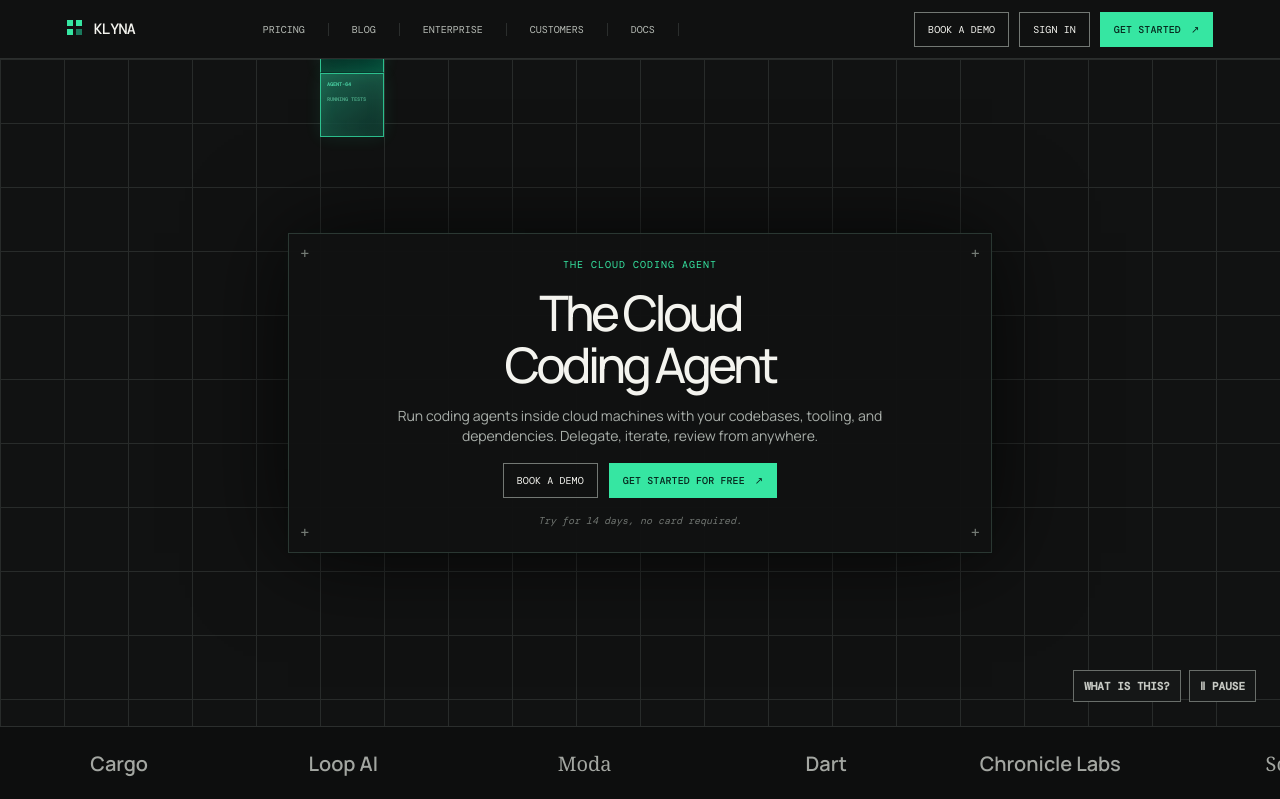
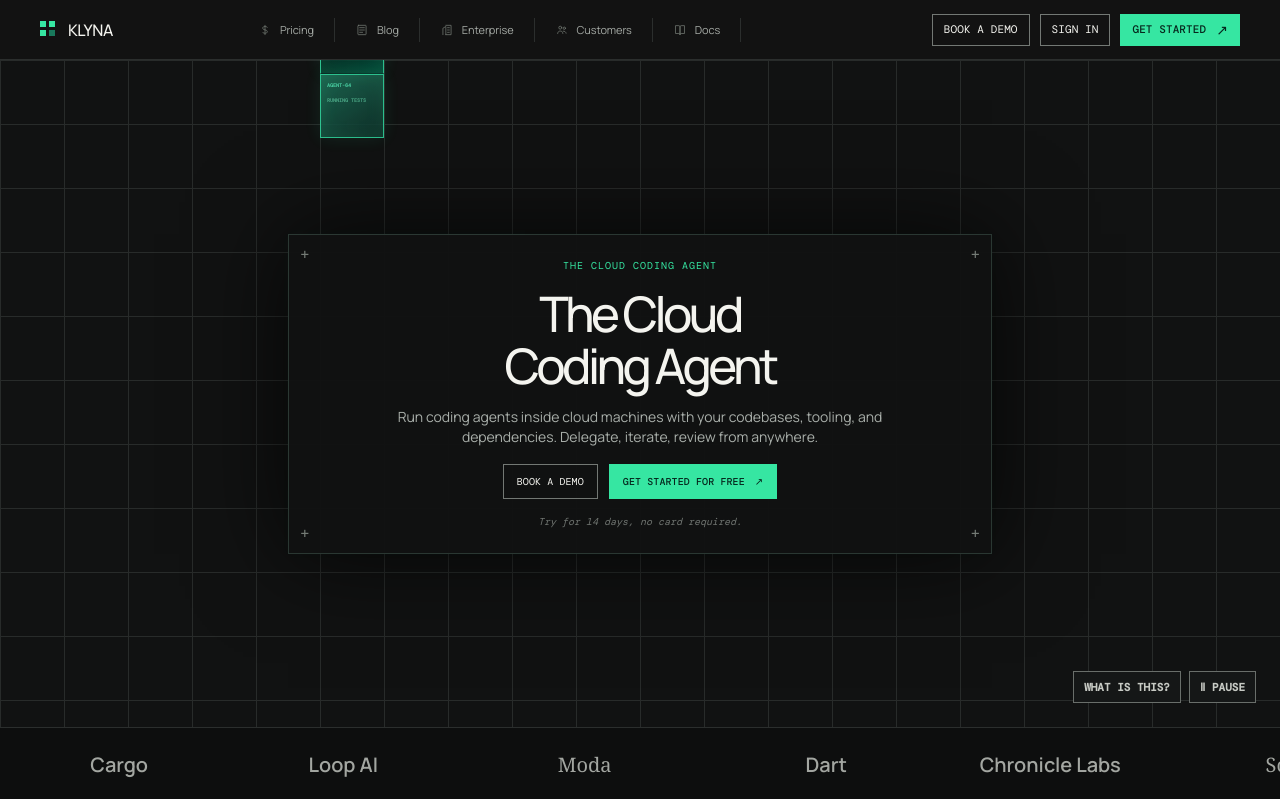
Before and after one commit to peterish8/klyna-landing, a Next.js app: page / in a window 1280 px wide. Shown: the top 799 px of the page. Built offline with nearby package versions, Linux system fonts and the light colour scheme.

Commit message:
Match landing navigation to reference header

```diff
--- a/src/app/globals.css
+++ b/src/app/globals.css
@@ -386,3 +386,95 @@
   .faq,
   .closing { padding-top: 82px; padding-bottom: 112px; }
 }
+
+/* Replicas-style navigation shell. The Klyna mark remains intentionally
+   unchanged; only the shared header geometry and navigation treatment move to
+   the reference layout. */
+.nav {
+  height: 60px;
+  padding: 0 24px;
+  background: #121212;
+  backdrop-filter: none;
+}
+
+.nav-inner {
+  width: min(1200px, 100%);
+  height: 100%;
+  margin: 0 auto;
+  display: flex;
+  align-items: center;
+  min-width: 0;
+}
+
+.nav .brand {
+  gap: 10px;
+  font: 500 16px/1 var(--sans);
+  letter-spacing: -.45px;
+}
+
+.nav-links {
+  height: 100%;
+  margin-left: 145px;
+  display: flex;
+  align-items: center;
+  min-width: 0;
+}
+
+.nav-links a {
+  height: 24px;
+  padding: 0 20px;
+  display: inline-flex;
+  align-items: center;
+  gap: 8px;
+  color: #a5aaa5;
+  border-right: 1px solid var(--dark-line);
+  font: 11px/1 var(--sans);
+  letter-spacing: -.1px;
+  text-transform: none;
+  transition: color .18s ease;
+}
+
+.nav-links a:first-child { padding-left: 0; }
+.nav-links a:hover,
+.nav-links a:focus-visible { color: #f4f4ef; }
+.nav-icon { width: 14px; height: 14px; flex: none; color: #737a74; }
+.nav-links a:hover .nav-icon,
+.nav-links a:focus-visible .nav-icon { color: var(--mint); }
+
+.nav-actions {
+  margin-left: auto;
+  gap: 10px;
+  flex: none;
+}
+
+.nav-actions .button {
+  min-height: 32px;
+  padding: 0 11px;
+  font-size: 11px;
+  line-height: 1;
+}
+
+.nav-actions .button.mint { min-width: 106px; }
+.nav-actions .button span[aria-hidden="true"] { font-size: 14px; line-height: 1; }
+
+@media (max-width: 1100px) {
+  .nav-links { margin-left: 64px; }
+  .nav-links a { padding-inline: 13px; }
+}
+
+@media (max-width: 900px) {
+  .nav-links { margin-left: 32px; }
+  .nav-links a { padding-inline: 9px; gap: 5px; font-size: 10px; }
+  .nav-icon { width: 13px; height: 13px; }
+  .nav-actions { gap: 6px; }
+  .nav-actions .button { padding-inline: 8px; font-size: 10px; }
+}
+
+@media (max-width: 800px) {
+  .nav { height: 68px; padding: 0 20px; }
+  .nav-inner { width: 100%; }
+  .nav-links,
+  .nav-demo,
+  .nav-signin { display: none; }
+  .nav-actions .button { min-height: 32px; padding: 0 11px; font-size: 9px; }
+}
--- a/src/app/page.tsx
+++ b/src/app/page.tsx
@@ -139,6 +139,19 @@
   return <span className="product-mark" aria-hidden="true"><i /><i /><i /><i /></span>;
 }
 
+type NavIconKind = "pricing" | "blog" | "enterprise" | "customers" | "docs";
+
+function NavIcon({ kind }: { kind: NavIconKind }) {
+  const paths = {
+    pricing: <><path d="M12 4v16" /><path d="M16 7.5c-.7-1-2-1.5-4-1.5-2.4 0-4 1.1-4 2.8 0 4.2 8 1.8 8 6 0 1.7-1.6 2.7-4 2.7-2 0-3.3-.5-4-1.5" /></>,
+    blog: <><rect x="5" y="4" width="14" height="16" rx="1" /><path d="M8 8h8M8 12h8M8 16h5" /></>,
+    enterprise: <><path d="M5 20V9l5-3v14M10 20h9V4h-9M13 8h3M13 12h3M13 16h3" /></>,
+    customers: <><circle cx="9" cy="8" r="2.5" /><circle cx="16" cy="9" r="2" /><path d="M4.5 18c.3-2.7 2-4.2 4.5-4.2s4.2 1.5 4.5 4.2M14 14c2.7-.2 4.5 1.1 5 3.5" /></>,
+    docs: <><path d="M5 4.5h5c1.1 0 2 .9 2 2V20c0-1.1-.9-2-2-2H5zM19 4.5h-5c-1.1 0-2 .9-2 2V20c0-1.1.9-2 2-2h5z" /></>,
+  };
+  return <svg className="nav-icon" viewBox="0 0 24 24" fill="none" stroke="currentColor" strokeWidth="1.3" strokeLinecap="round" strokeLinejoin="round" aria-hidden="true">{paths[kind]}</svg>;
+}
+
 function PreviewChrome({ label }: { label: string }) {
   return <div className="preview-chrome"><span className="preview-logo"><ProductMark /></span><span>{label}</span><span className="preview-menu">···</span></div>;
 }
@@ -234,9 +247,17 @@
   return (
     <main>
       <nav className="nav">
-        <a className="brand" href="#top"><ProductMark /> KLYNA</a>
-        <div className="nav-links"><a href="#workflow">Pricing</a><a href="#control">Blog</a><a href="#environment">Enterprise</a><a href="#teams">Customers</a><a href="#faq">Docs</a></div>
-        <div className="nav-actions"><a className="button ghost nav-demo" href="#contact">BOOK A DEMO</a><a className="button ghost nav-signin" href="#contact">SIGN IN</a><a className="button mint" href="#start">GET STARTED <Arrow /></a></div>
+        <div className="nav-inner">
+          <a className="brand" href="#top"><ProductMark /> KLYNA</a>
+          <div className="nav-links">
+            <a href="#workflow"><NavIcon kind="pricing" /><span>Pricing</span></a>
+            <a href="#control"><NavIcon kind="blog" /><span>Blog</span></a>
+            <a href="#environment"><NavIcon kind="enterprise" /><span>Enterprise</span></a>
+            <a href="#teams"><NavIcon kind="customers" /><span>Customers</span></a>
+            <a href="#faq"><NavIcon kind="docs" /><span>Docs</span></a>
+          </div>
+          <div className="nav-actions"><a className="button ghost nav-demo" href="#contact">BOOK A DEMO</a><a className="button ghost nav-signin" href="#contact">SIGN IN</a><a className="button mint" href="#start">GET STARTED <Arrow /></a></div>
+        </div>
       </nav>
 
       <div className="hero-shell">
```
